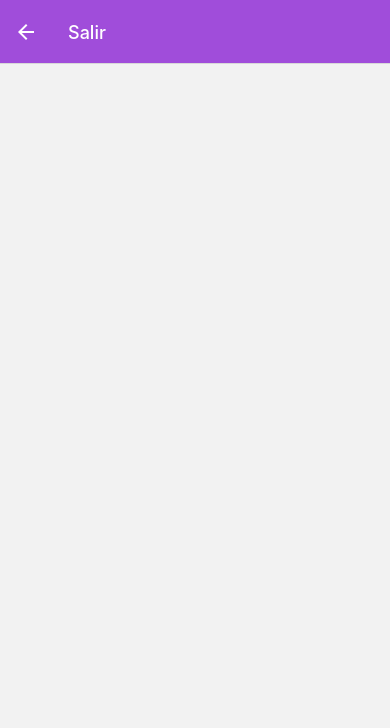
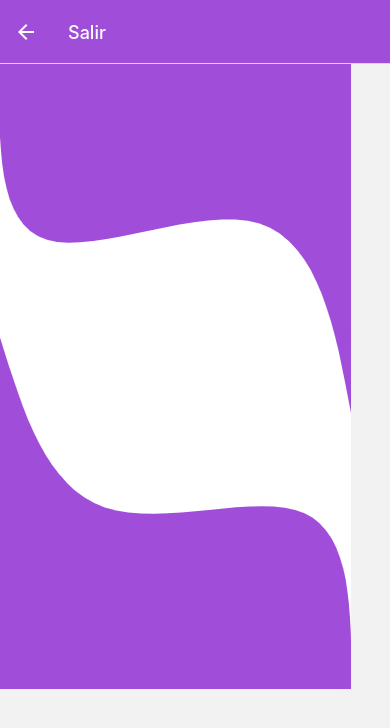
Before and after one commit to Rodriasdev/todo-list-react-native, a React Native app: screen /Login in a window 390 px wide. Shown: the top 728 px of the page. Built offline with nearby package versions, Linux system fonts and the light colour scheme.

Commit message:
added the image to background

```diff
--- a/App.tsx
+++ b/App.tsx
@@ -18,10 +18,7 @@ export default function App() {
         options={{
                 title: 'Salir',
                 headerStyle:{backgroundColor: '#a04dda'},
-                headerTintColor: 'white',
-                headerTitleStyle: {
-
-                }}}
+                headerTintColor: 'white'}}
                 />
       </Stack.Navigator>
     </NavigationContainer>
--- a/pages/Login.tsx
+++ b/pages/Login.tsx
@@ -1,12 +1,26 @@
 import React from "react";
-import { View } from "react-native";
+import { View, ImageBackground } from "react-native";
+import { ScaledSheet } from "react-native-size-matters";
 
 const Login : React.FC = () => {
     return(
-        <View>
+        <View style={styles.container}>
+            <ImageBackground source={require('../assets/blob-scene-haikei.png')} style={styles.backgroundImage}>
 
+            </ImageBackground>
         </View>
     );
 };
 
 export default Login;
+
+const styles = ScaledSheet.create({
+    container:{
+        flex: 1,
+    },
+    backgroundImage: {
+        flex: 1,
+        resizeMode: 'cover',
+        justifyContent: 'center',
+    }
+})
```
